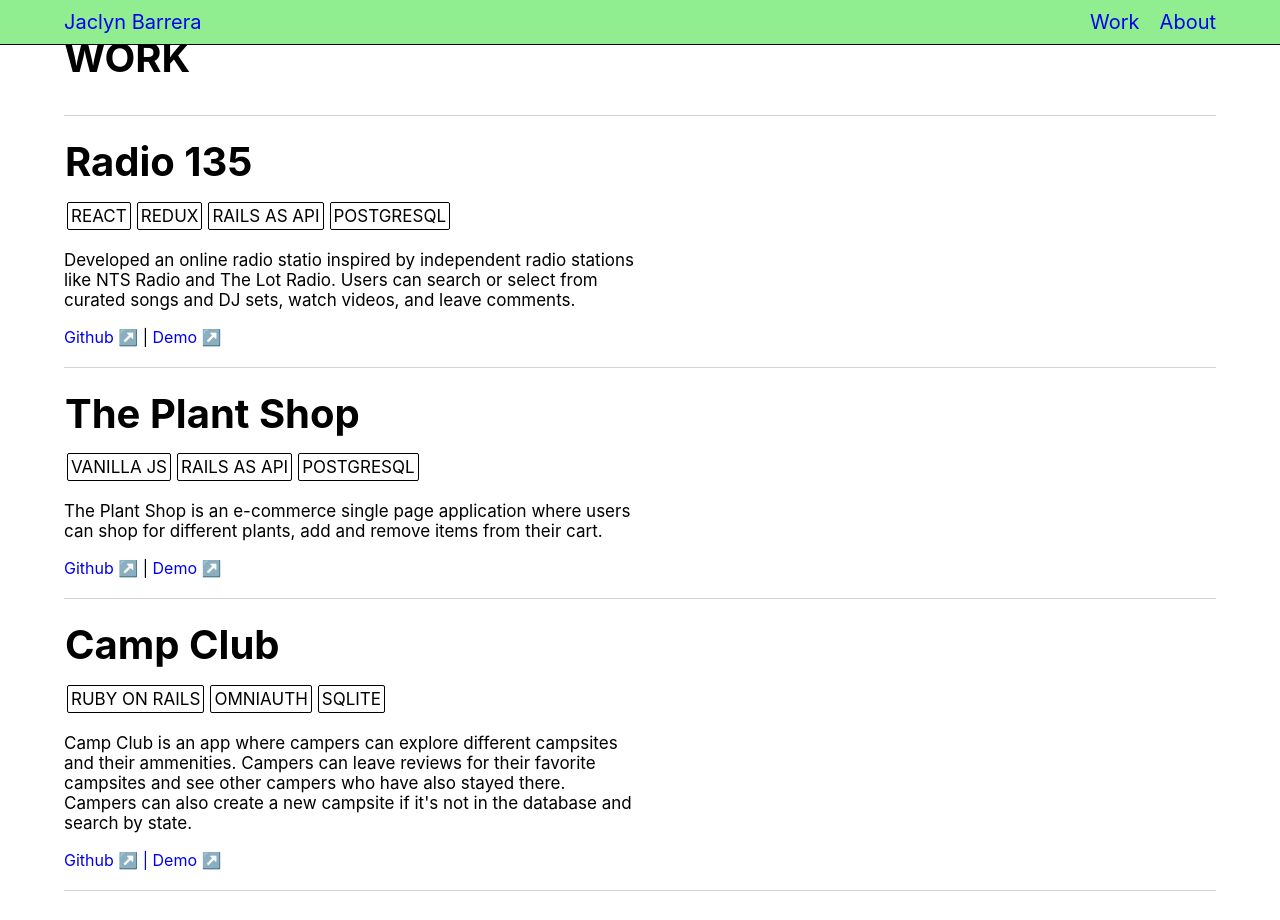
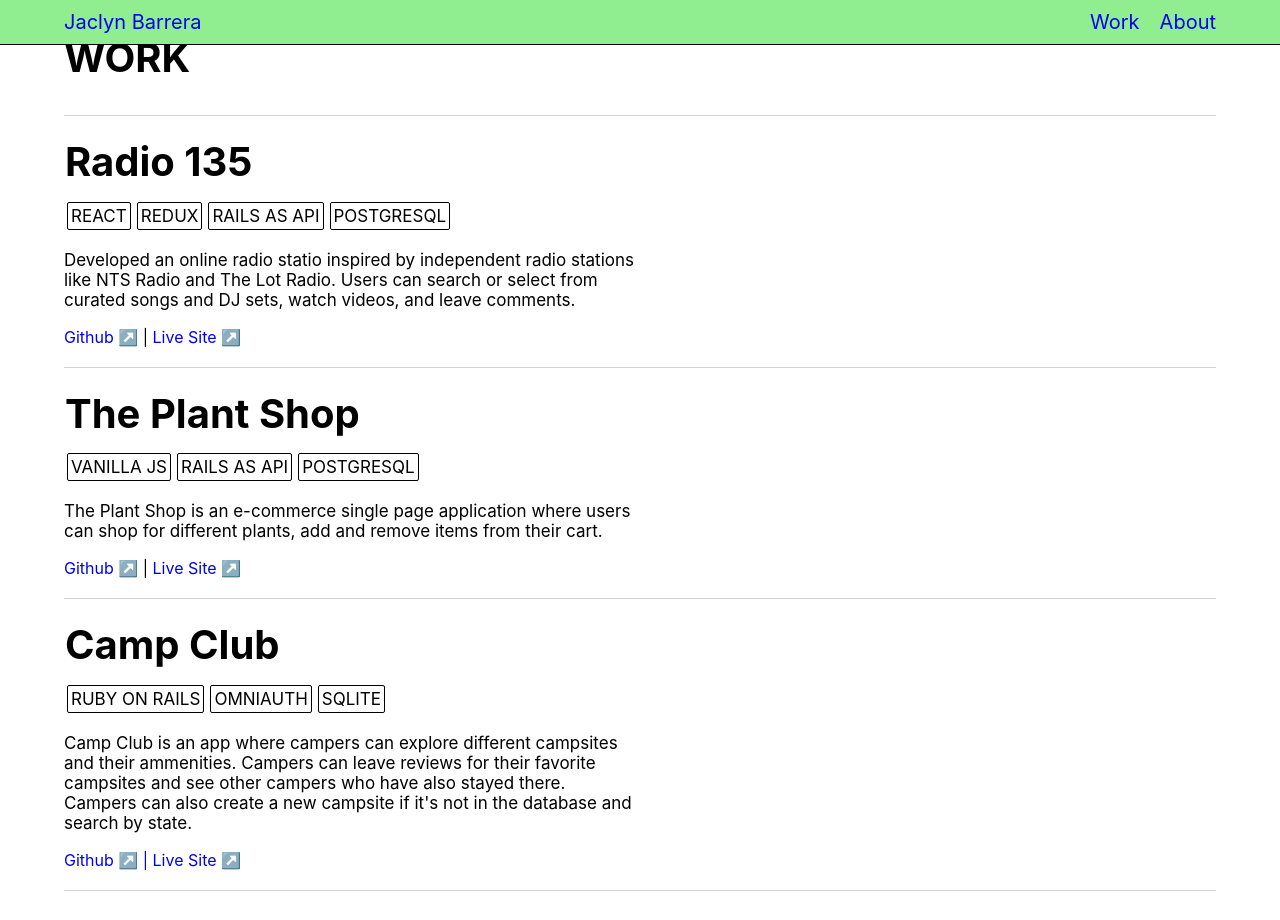
Before and after one commit to jaclynnbarrera/portfolio, a React (Create React App) app: page /#/work in a window 1280 px wide. Shown: the top 920 px of the page. Built offline with nearby package versions, Linux system fonts and the light colour scheme.

Commit message:
updates projects section to include links to deployed sites

```diff
--- a/src/components/Projects.js
+++ b/src/components/Projects.js
@@ -27,11 +27,11 @@ const Projects = () => {
           </a>{" "}
           |{" "}
           <a
-            href="https://youtu.be/etCcx3KrEcw"
+            href="https://radio135.netlify.app/"
             target="_blank"
             rel="noreferrer"
           >
-            Demo ↗️
+            Live Site ↗️
           </a>
         </div>
       </div>
@@ -56,12 +56,12 @@ const Projects = () => {
           </a>{" "}
           |{" "}
           <a
-            href="https://youtu.be/HaBdLBOtpoY"
+            href="https://jaclynnbarrera.github.io/theplantshop/"
             target="_blank"
             rel="noreferrer"
           >
             {" "}
-            Demo ↗️
+            Live Site ↗️
           </a>
         </div>
       </div>
@@ -87,8 +87,8 @@ const Projects = () => {
           >
             Github ↗️ |{" "}
           </a>
-          <a href="https://youtu.be/iaZTh2JFKXA" target="_blank">
-            Demo ↗️
+          <a href="http://camp-club.herokuapp.com/" target="_blank">
+            Live Site ↗️
           </a>
         </div>
       </div>
```
